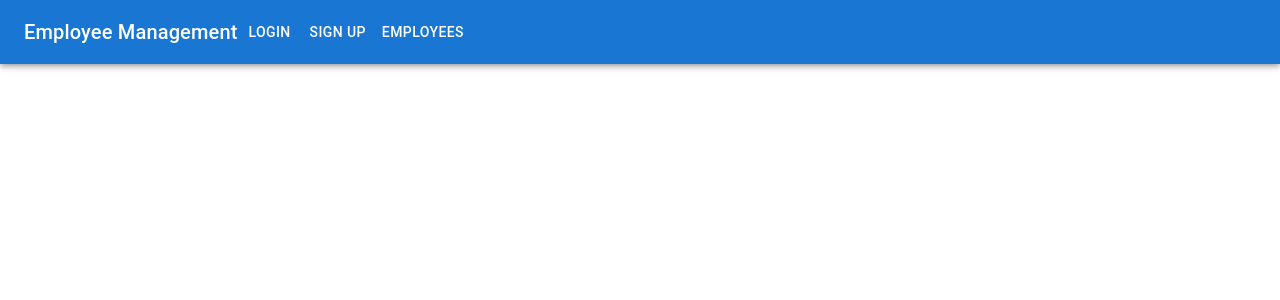
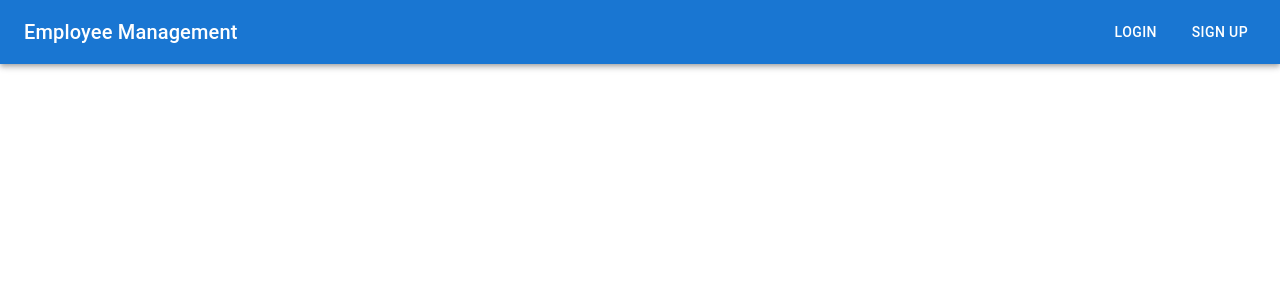
Before and after one commit to Harrybandukda/101451857_COMP3123_Assignment2, a React (Create React App) app in the folder frontend/: page /login in a window 1280 px wide. Shown: the top 300 px of the page. Built offline with nearby package versions, Linux system fonts and the light colour scheme.

Commit message:
Updated CSS and added handle logout

```diff
--- a/frontend/src/components/Navbar.js
+++ b/frontend/src/components/Navbar.js
@@ -1,15 +1,52 @@
 import React from 'react';
-import { AppBar, Toolbar, Typography, Button } from '@mui/material';
-import { Link } from 'react-router-dom';
+import { AppBar, Toolbar, Typography, Button, Box } from '@mui/material';
+import { Link, useNavigate } from 'react-router-dom';
+import GroupIcon from '@mui/icons-material/Group';
+import AccountCircleIcon from '@mui/icons-material/AccountCircle';
+import ExitToAppIcon from '@mui/icons-material/ExitToApp';
 
 const Navbar = () => {
+  const navigate = useNavigate();
+  const isLoggedIn = !!localStorage.getItem('token');
+  const username = localStorage.getItem('username');
+
+  const handleLogout = () => {
+    localStorage.removeItem('token');
+    localStorage.removeItem('username');
+    navigate('/login');
+  };
+
   return (
     <AppBar position="static">
       <Toolbar>
-        <Typography variant="h6">Employee Management</Typography>
-        <Button color="inherit" component={Link} to="/">Login</Button>
-        <Button color="inherit" component={Link} to="/signup">Sign Up</Button>
-        <Button color="inherit" component={Link} to="/employees">Employees</Button>
+        <Typography variant="h6" component="div" sx={{ flexGrow: 1 }}>
+          Employee Management
+        </Typography>
+        <Box sx={{ display: 'flex', gap: 2, alignItems: 'center' }}>
+          {isLoggedIn ? (
+            <>
+              <Button color="inherit" component={Link} to="/employees" startIcon={<GroupIcon />}>
+                Employees
+              </Button>
+              <Typography variant="body1" sx={{ display: 'flex', alignItems: 'center' }}>
+                <AccountCircleIcon sx={{ mr: 1 }} />
+                {username}
+              </Typography>
+              <Button color="inherit" onClick={handleLogout} startIcon={<ExitToAppIcon />}>
+                Logout
+              </Button>
+            </>
+          ) : (
+            <>
+              <Button color="inherit" component={Link} to="/login">
+                Login
+              </Button>
+              <Button color="inherit" component={Link} to="/signup">
+                Sign Up
+              </Button>
+            </>
+          )}
+        </Box>
       </Toolbar>
     </AppBar>
   );
```
